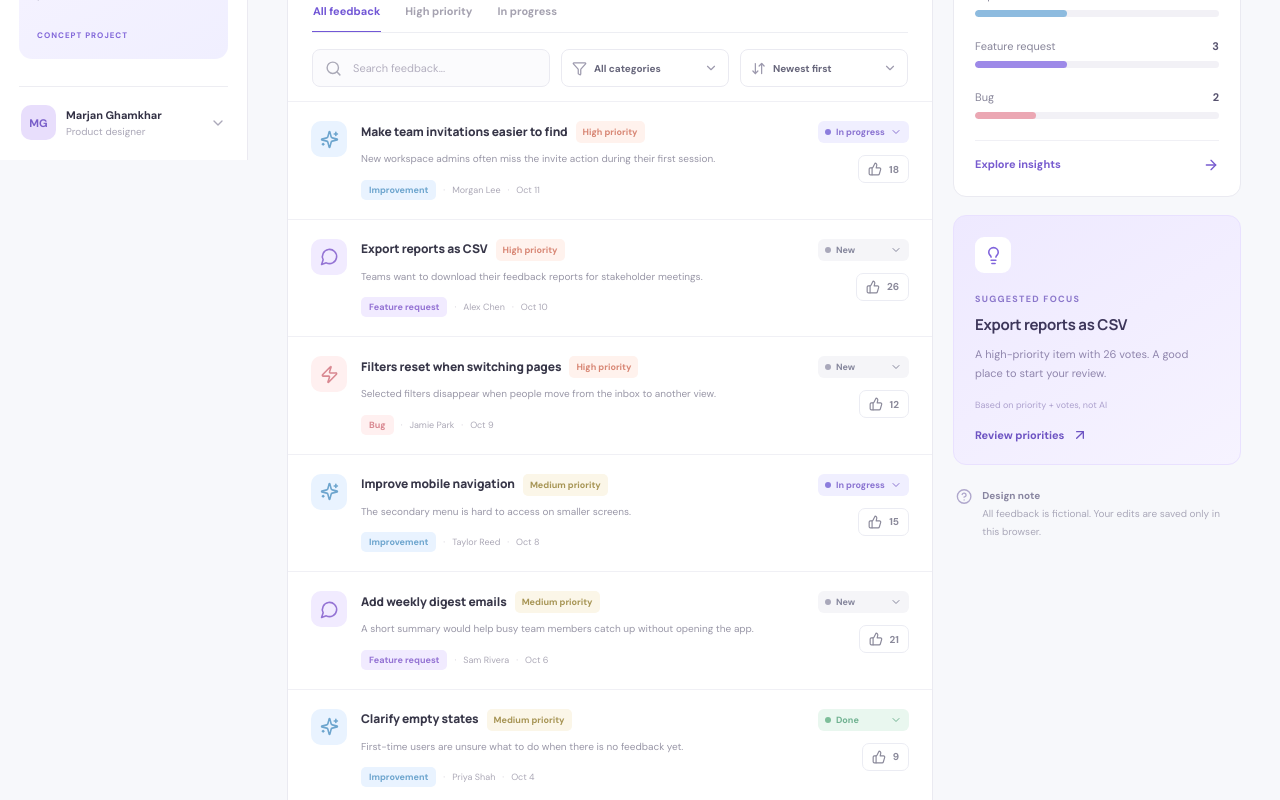
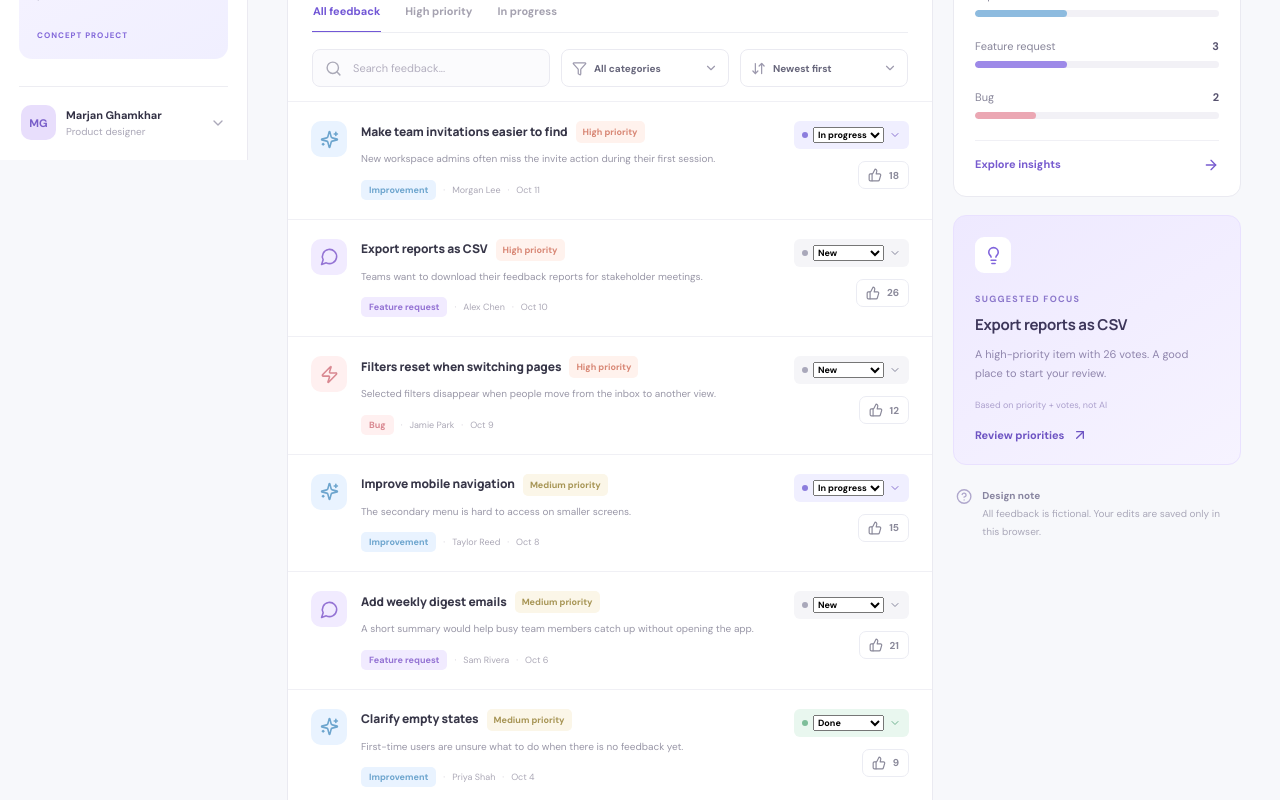
Before and after one commit to marjanghamkhar/signal-feedback-prioritizer, a React (Vite) app: page / in a window 1280 px wide. Shown: the part 640-1440 px from the top of the page. Built offline with nearby package versions, Linux system fonts and the light colour scheme.

Commit message:
Style fully clickable feedback status menus and vote controls

```diff
--- a/src/styles.css
+++ b/src/styles.css
@@ -114,13 +114,20 @@ h2 { font-size: 17px; letter-spacing: -.45px; font-weight: 800; margin: 0; }
 .category-tag { font-size: 9px; font-weight: 700; padding: 4px 8px; border-radius: 5px; }
 .meta-dot { color: #cbc8d1; }
 .feedback-actions { display: flex; flex-direction: column; align-items: flex-end; gap: 12px; }
-.status-select { display: flex; align-items: center; gap: 5px; background: #f5f5f8; border-radius: 6px; padding: 5px 7px; color: #85869c; white-space: nowrap; }
-.status-select select { background: transparent; appearance: none; border: none; color: inherit; font-size: 9px; font-weight: 800; outline: none; cursor: pointer; }
-.status-dot { border-radius: 50%; width: 6px; height: 6px; background: #a9a8ba; }
-.status-in-progress { background: #f0efff; color: #8a73d1; }.status-in-progress .status-dot { background: #8c7ddd; }
-.status-done { background: #e9f7ef; color: #70b291; }.status-done .status-dot { background: #7dbe99; }
-.vote-button { border: 1px solid #ebecf3; background: #fff; color: #8a899a; border-radius: 7px; font-size: 10px; display: flex; align-items: center; gap: 7px; padding: 6px 9px; font-weight: 800; }
-.vote-button:hover:not(:disabled), .vote-button.voted { color: #795bd6; background: #f7f3ff; border-color: #e7dfff; }
+.status-control { position: relative; }
+.status-select { width: 100%; display: flex; align-items: center; gap: 5px; background: #f5f5f8; border: 0; border-radius: 6px; padding: 6px 8px; color: #85869c; font-size: 9px; font-weight: 800; white-space: nowrap; cursor: pointer; }
+.status-select svg, .vote-button svg { pointer-events: none; }
+.status-select:focus-visible, .vote-button:focus-visible { outline: 2px solid #795bd6; outline-offset: 2px; }
+.status-select:hover { filter: brightness(.97); }
+.status-dot { display: inline-block; flex: 0 0 6px; border-radius: 50%; width: 6px; height: 6px; background: #a9a8ba; }
+.status-in-progress { background: #f0efff; color: #8a73d1; }.status-in-progress .status-dot, .dot-in-progress { background: #8c7ddd; }
+.status-done { background: #e9f7ef; color: #70b291; }.status-done .status-dot, .dot-done { background: #7dbe99; }
+.status-menu { position: absolute; top: calc(100% + 5px); right: 0; z-index: 40; width: 143px; padding: 5px; border: 1px solid #eae7f3; border-radius: 8px; background: #fff; box-shadow: 0 12px 30px rgba(50,42,88,.15); }
+.status-menu button { display: flex; width: 100%; align-items: center; gap: 8px; padding: 10px 9px; border: 0; border-radius: 5px; background: transparent; color: #67667b; font-size: 10px; font-weight: 700; text-align: left; cursor: pointer; }
+.status-menu button:hover, .status-menu button:focus-visible, .status-menu button.chosen { background: #f4f0ff; color: #7257d6; }
+.status-menu button > svg { margin-left: auto; }
+.vote-button { border: 1px solid #ebecf3; background: #fff; color: #8a899a; border-radius: 7px; font-size: 10px; display: flex; align-items: center; gap: 7px; padding: 6px 9px; font-weight: 800; cursor: pointer; }
+.vote-button:hover, .vote-button.voted { color: #795bd6; background: #f7f3ff; border-color: #e7dfff; }
 .panel-footer { border-top: 1px solid #f0f0f5; display: flex; align-items: center; justify-content: space-between; padding: 17px 24px; color: #a6a3b4; font-size: 10px; }
 .panel-footer button { border: none; background: transparent; color: #8170ca; font-size: 10px; font-weight: 800; display: flex; align-items: center; gap: 6px; }
 .empty-state { text-align: center; padding: 55px 18px; color: #afa5ca; display: flex; flex-direction: column; align-items: center; gap: 10px; }
```
